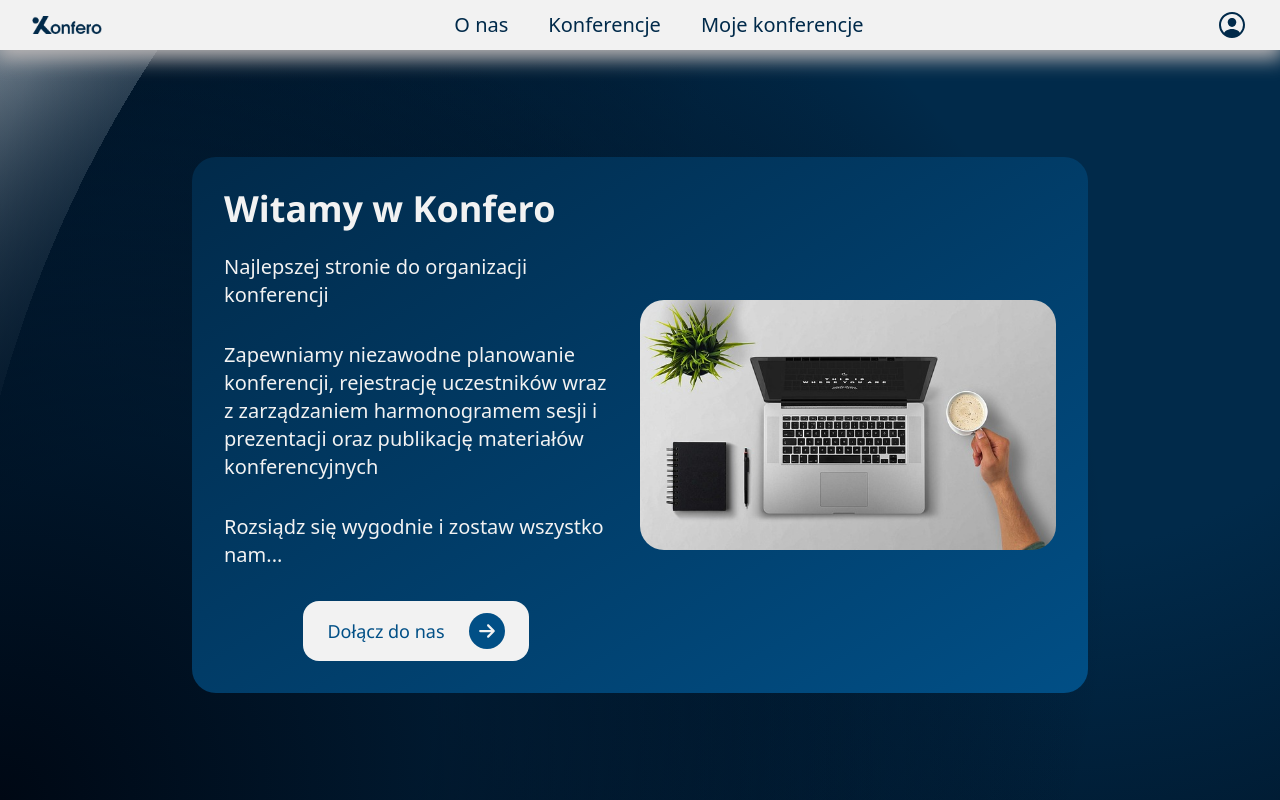
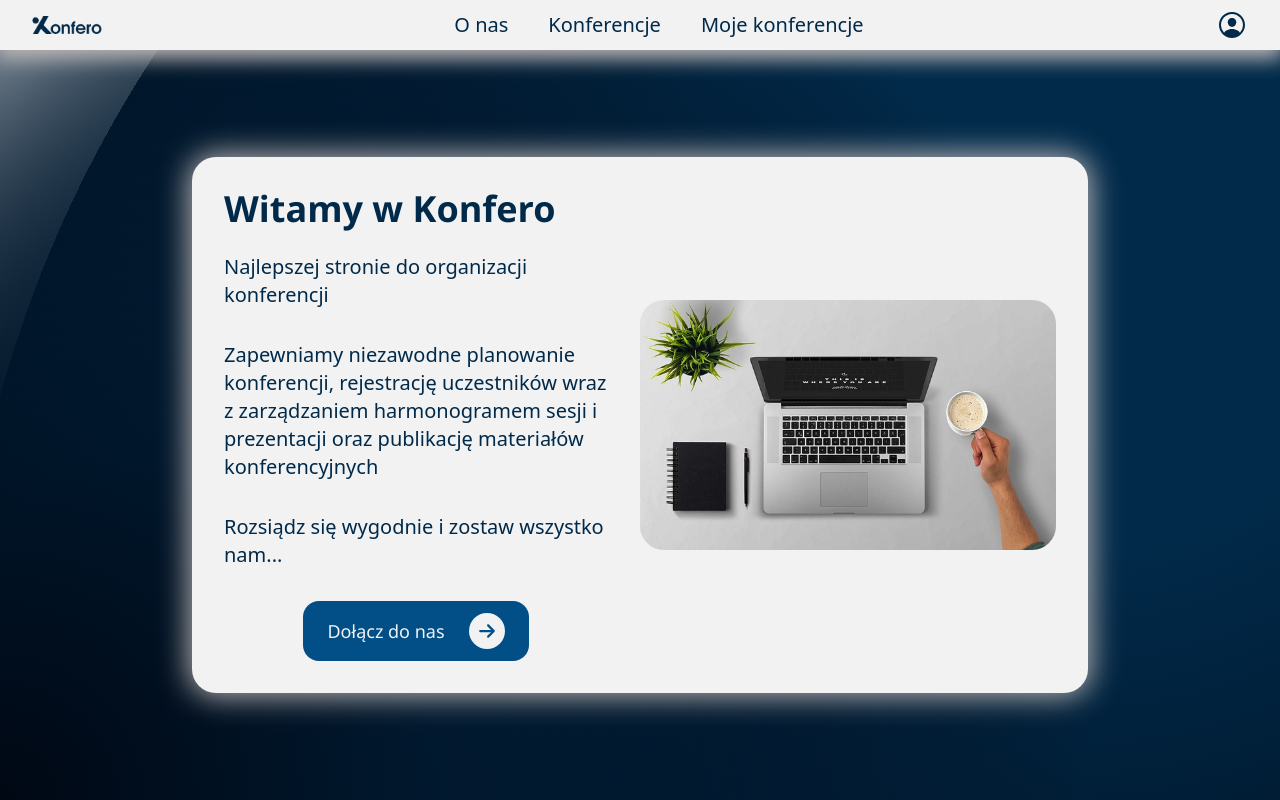
Before and after one commit to theImmortalCoders/konfero_frontend, a Next.js app: page / in a window 1280 px wide. Shown: the top 800 px of the page. Built offline with nearby package versions, Linux system fonts and the light colour scheme.

Commit message:
refactor: #19 main page refactor

```diff
--- a/src/app/page.tsx
+++ b/src/app/page.tsx
@@ -6,7 +6,7 @@ import { FaArrowRight } from "react-icons/fa6";
 export default function Home() {
   return (
     <main className="flex min-h-max min-w-screen bg-black2darkblue-gradient justify-center items-center">
-      <Box className="bg-darkblue2blue-gradient w-[90%] lg:w-[70%]">
+      <Box className="bg-close2White w-[90%] lg:w-[70%] shadow-whiteShadow text-darkblue">
         <div className="grid grid-cols-1 xl:grid-cols-2 w-full h-full">
           <div className="pr-0 md:pr-8">
             <h1 className="text-2xl sm:text-3xl md:text-4xl font-bold mb-6">
@@ -24,10 +24,10 @@ export default function Home() {
               Rozsiądz się wygodnie i zostaw wszystko nam...
             </p>
             <div className="flex items-center justify-center w-full">
-              <button className="bg-close2White text-blue text-sm sm:text-md lg:text-lg font-medium py-2 px-4 md:py-3 md:px-6 rounded-2xl flex items-center justify-center">
+              <button className="bg-blue text-close2White text-sm sm:text-md lg:text-lg font-medium py-2 px-4 md:py-3 md:px-6 rounded-2xl flex items-center justify-center">
                 <a href="/login">Dołącz do nas</a>
-                <div className="ml-3 md:ml-6 w-6 h-6 md:w-9 md:h-9 rounded-full bg-blue flex items-center justify-center">
-                  <FaArrowRight className="text-close2White" />
+                <div className="ml-3 md:ml-6 w-6 h-6 md:w-9 md:h-9 rounded-full bg-close2White flex items-center justify-center">
+                  <FaArrowRight className="text-blue" />
                 </div>
               </button>
             </div>
--- a/src/components/common/Box/Box.tsx
+++ b/src/components/common/Box/Box.tsx
@@ -7,7 +7,7 @@ export default function Box({
 }) {
   return (
     <main
-      className={`items-start h-auto z-0 rounded-3xl px-4 py-4 sm:px-8 sm:py-8 text-close2White ${className}`}
+      className={`items-start h-auto z-0 rounded-3xl px-4 py-4 sm:px-8 sm:py-8 ${className}`}
     >
       {children}
     </main>
```
